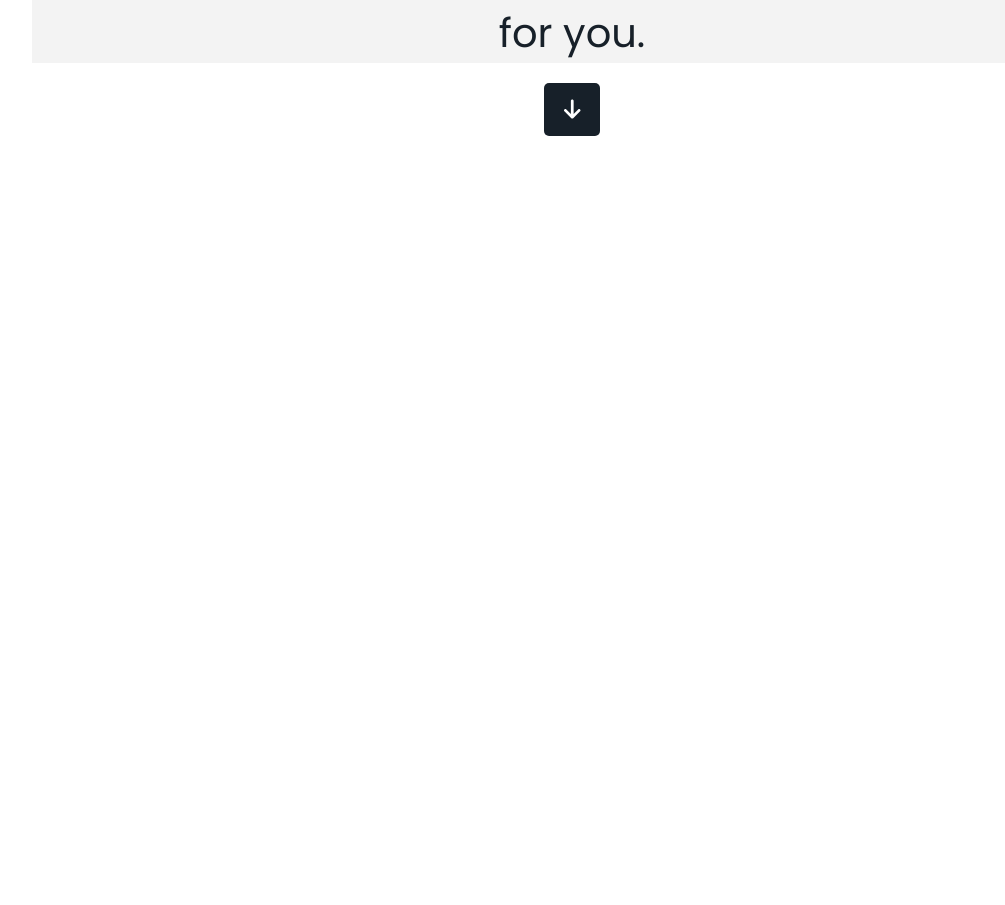
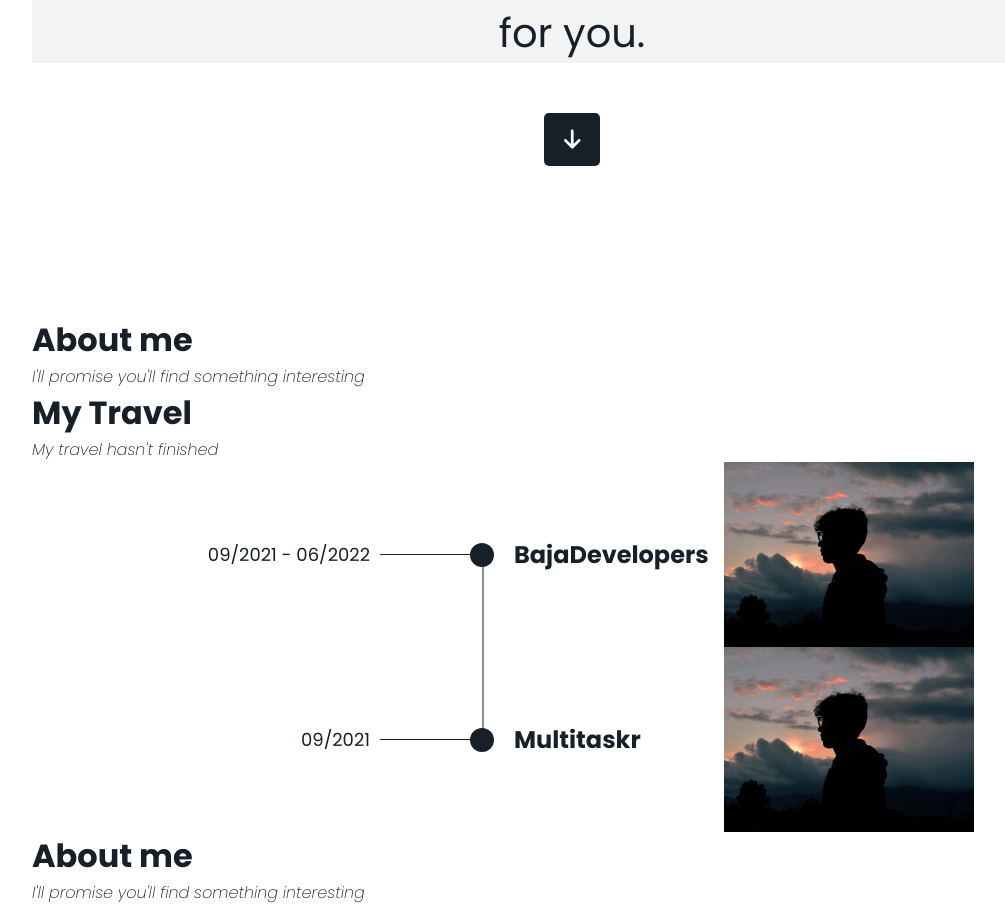
Before and after one commit to elGerardo/portfolio, a React (Create React App) app: page / in a window 1280 px wide. Shown: the part 474-1379 px from the top of the page, without its empty margins (68-1073 px from the left). Before the commit the page ends 800 px from the top, so only its background shows below. Built offline with nearby package versions, Linux system fonts and the light colour scheme.

Commit message:
my travel added

```diff
--- a/src/App.css
+++ b/src/App.css
@@ -2,6 +2,7 @@
 
 html{
   font-size: 62.5%;
+  scroll-behavior: smooth;
 }
 
 body {
--- a/src/App.js
+++ b/src/App.js
@@ -1,5 +1,7 @@
-import Header from './components/header'
-import Banner from './components/banner'
+import Header from './components/header';
+import Banner from './components/banner';
+import AboutMe from './components/aboutMe';
+import MyTravel from './components/my_travel';
 import './App.css';
 
 function App() {
@@ -7,6 +9,9 @@ function App() {
     <div>
       <Header />
       <Banner />
+      <AboutMe />
+      <MyTravel />
+      <AboutMe />
     </div>
   );
 }
--- /dev/null
+++ b/src/components/aboutMe.js
@@ -0,0 +1,16 @@
+import global from "../styles/global.module.css";
+
+var AboutMe = () => {
+  let content = (
+    <div className={`${global.container}`} id="about_me">
+      <h1>About me</h1>
+      <p>
+        <i>I'll promise you'll find something interesting</i>
+      </p>
+    </div>
+  );
+
+  return content;
+};
+
+export default AboutMe;
--- a/src/components/banner.js
+++ b/src/components/banner.js
@@ -6,15 +6,15 @@ import { faArrowDown } from '@fortawesome/free-solid-svg-icons';
 var Banner = () => {
 
     let content =
-    <div className={`${global.container} ${global.total_vh} ${style.banner}`}>
+    <div className={`${global.container} ${style.banner}`}>
         <div className={`${style.content}`}>
-            <img src={require('../assets/images/pic.jpg')}/>
+            <img src={require('../assets/images/pic.jpg')} alt="gerardo's pic"/>
             <p>Hi, I'm Gerardo
             a mexican <b>web developer</b>,
             <b> programmer</b>, with creative and innovated <b>solutions</b> for you.</p>
         </div>
         <div className={`${global.btn_container} `}>
-            <div className={`${global.btn}`}><FontAwesomeIcon icon={faArrowDown}/></div>
+            <a href="#about_me" className={`${global.btn}`}><FontAwesomeIcon icon={faArrowDown}/></a>
         </div>
     </div>
     return ( content )
--- a/src/components/header.js
+++ b/src/components/header.js
@@ -10,8 +10,8 @@ var Header = () => {
         <h2>Gerardo</h2>
         <nav className={`${style.nav}`}>
           <a href="#about_me">about me</a>
-          <a href="#about_me">my travel</a>
-          <a href="#about_me">portfolio</a>
+          <a href="#my_travel">my travel</a>
+          <a href="#portfolio">portfolio</a>
         </nav>
       </div>
     </header>
--- /dev/null
+++ b/src/components/my_travel.js
@@ -0,0 +1,24 @@
+import global from "../styles/global.module.css";
+import Travel from "./travels";
+
+var MyTravel = () => {
+  let content = (
+    <div className={`${global.container}`} id="my_travel">
+      <h1>My Travel</h1>
+      <p>
+        <i>My travel hasn't finished</i>
+      </p>
+      <Travel
+        year="09/2021 - 06/2022"
+        brand="BajaDevelopers"
+        last="false"
+        image="pic.jpg"
+      />
+      <Travel year="09/2021" brand="Multitaskr" last="true" image="pic.jpg" />
+    </div>
+  );
+
+  return content;
+};
+
+export default MyTravel;
--- /dev/null
+++ b/src/components/travels.js
@@ -0,0 +1,32 @@
+import { FontAwesomeIcon } from "@fortawesome/react-fontawesome";
+import { faCircle } from "@fortawesome/free-solid-svg-icons";
+import global from "../styles/global.module.css";
+import style from "../styles/my_travel.module.css";
+
+var Travels = (props) => {
+
+    console.log(props.image)
+
+  let content = (
+    <div className={`${global.flex_center} ${style.content}`}>
+      <p className={`${style.year}`}>{props.year}</p>
+      <div className={`${style.year_line}`}></div>
+      <div className={`${style.circle}`}>
+        <FontAwesomeIcon icon={faCircle} />
+        {props.last === "true" ? "" : <div className={`${style.circle_line}`}></div>}
+      </div>
+      <p className={`${style.brand}`}>{props.brand}</p>
+
+      <img
+        className={`${style.image}`}
+
+        src={require(`../assets/images/${props.image}`)}
+        alt="brand"
+      />
+    </div>
+  );
+
+  return content;
+};
+
+export default Travels;
--- a/src/styles/banner.module.css
+++ b/src/styles/banner.module.css
@@ -1,6 +1,7 @@
 .banner{
     margin-top: 22.5rem;
     text-align: center;
+    margin-bottom: 15rem;
 }
 .banner img{
     width: 25rem;
@@ -11,7 +12,7 @@
 
 .content{
     background-color: #F3F3F3;
-    margin: 2rem 0;
+    margin: 5rem 0;
 }
 
 .content p{
--- a/src/styles/global.module.css
+++ b/src/styles/global.module.css
@@ -19,6 +19,13 @@ p{
     align-items: center;
 }
 
+.flex_center{
+    display: flex;
+    background-color: white;
+    justify-content: center;
+    align-items: center;
+}
+
 .btn_container{
     width: 100%;
     display: flex;
@@ -34,3 +41,7 @@ p{
     font-size: 2.2rem;
     cursor: pointer;
 }
+
+.total_vh{
+    height: 100vh;
+}
--- /dev/null
+++ b/src/styles/my_travel.module.css
@@ -0,0 +1,48 @@
+.content{
+    font-size: 2.4rem;
+}
+
+.content img{
+    width: 25rem;
+}
+
+.year{
+    font-size: 1.8rem;
+    width: 20rem;
+    text-align: right;
+}
+
+.year_line{
+    height: 0.1rem;
+    width: 10rem;
+    margin: 0 -1rem 0 1rem;
+    color: #172029;
+    background-color: #172029;
+    border-radius: 5rem;
+}
+
+.circle{
+    position: relative;
+    display: flex;
+    flex-direction: column;
+    align-items: flex-start;
+}
+
+.circle div{
+    position: absolute;
+    height: 0.1rem;
+    width: 20rem;
+    margin: 0 -1rem 0 1rem;
+    color: #172029;
+    background-color: #172029;
+    border-radius: 5rem;
+    transform: rotate(90deg);
+    left: -9.7rem;
+    bottom: -8rem;
+}
+
+.content .brand{
+    width: 15rem;
+    margin: 0 6rem 0 2rem;
+    font-weight: bold;
+}
```
Also changed, not shown: src/components/titles.js (added), src/styles/about_me.module.css (added).
